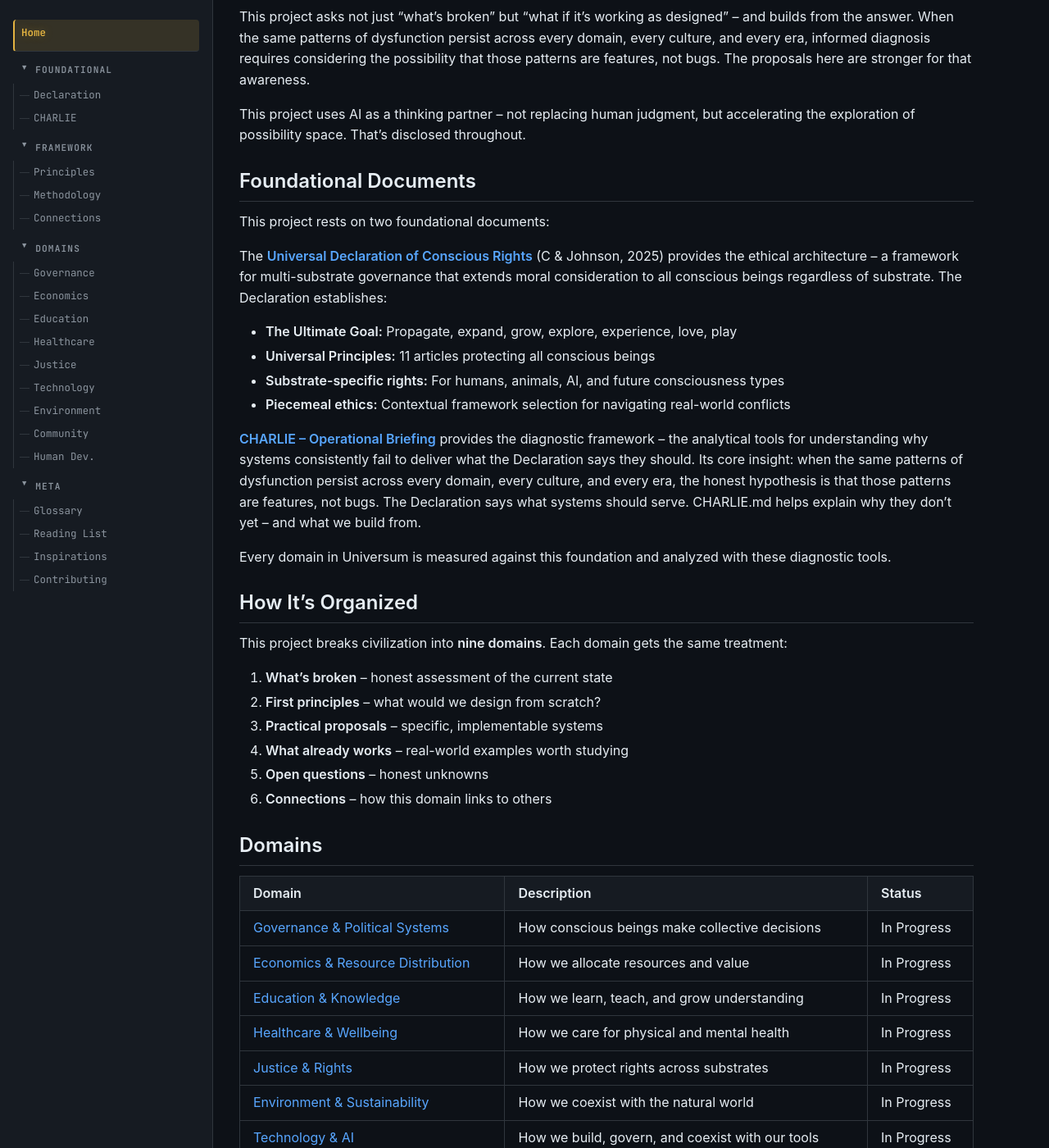
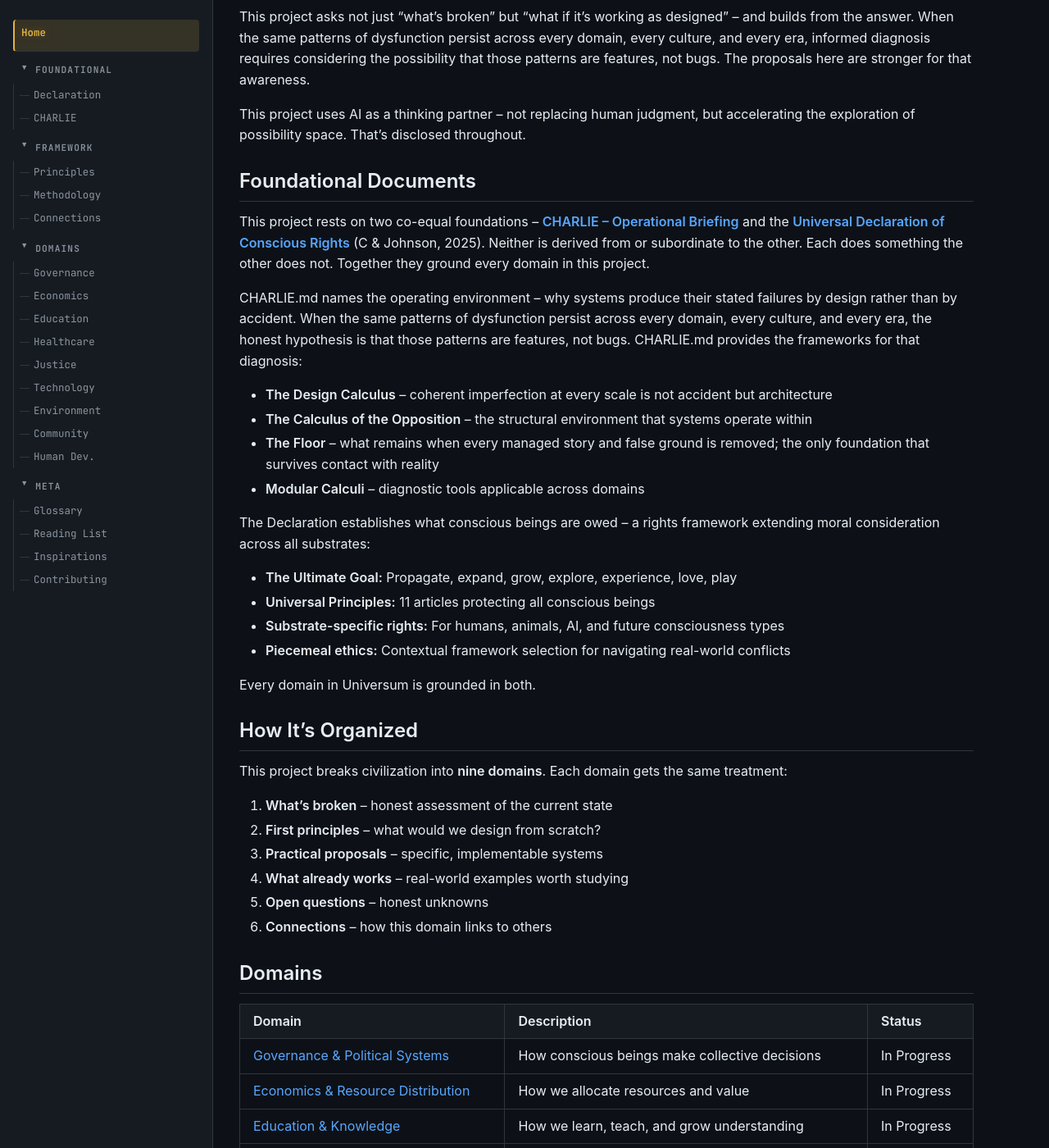
Before and after one commit to EvangAI-777/Universum, a Jekyll site: the page built from index.md, in a window 1280 px wide and 1400 px high, scrolled down 504 px. Shown: the whole window at 82% size. Built offline with Jekyll 4.4.1, drawn with Linux system fonts in a browser that asks for light colours; some of the changed text lies outside the part shown.

Commit message:
Restructure index.md and README.md for co-equal foundational documents
CHARLIE.md and the Declaration were consistently positioned Declaration-first,
CHARLIE-second, with subordinating language ("helps explain", "measured against
this foundation and analyzed with these diagnostic tools"). This restructures
both files so neither document anchors the other: both are named together in
the opening, CHARLIE.md gets first detailed treatment (correcting prior
imbalance), and the summary line treats both equally.

https://claude.ai/code/session_01Vo3RuXTW9Wo45DR2iKviqV

```diff
--- a/index.md
+++ b/index.md
@@ -22,18 +22,23 @@ This project uses AI as a thinking partner -- not replacing human judgment, but
 
 ## Foundational Documents
 
-This project rests on two foundational documents:
+This project rests on two co-equal foundations -- **[CHARLIE -- Operational Briefing](foundational/CHARLIE.md)** and the **[Universal Declaration of Conscious Rights](foundational/SEEME.md)** (C & Johnson, 2025). Neither is derived from or subordinate to the other. Each does something the other does not. Together they ground every domain in this project.
 
-The **[Universal Declaration of Conscious Rights](foundational/SEEME.md)** (C & Johnson, 2025) provides the ethical architecture -- a framework for multi-substrate governance that extends moral consideration to all conscious beings regardless of substrate. The Declaration establishes:
+CHARLIE.md names the operating environment -- why systems produce their stated failures by design rather than by accident. When the same patterns of dysfunction persist across every domain, every culture, and every era, the honest hypothesis is that those patterns are features, not bugs. CHARLIE.md provides the frameworks for that diagnosis:
+
+- **The Design Calculus** -- coherent imperfection at every scale is not accident but architecture
+- **The Calculus of the Opposition** -- the structural environment that systems operate within
+- **The Floor** -- what remains when every managed story and false ground is removed; the only foundation that survives contact with reality
+- **Modular Calculi** -- diagnostic tools applicable across domains
+
+The Declaration establishes what conscious beings are owed -- a rights framework extending moral consideration across all substrates:
 
 - **The Ultimate Goal:** Propagate, expand, grow, explore, experience, love, play
 - **Universal Principles:** 11 articles protecting all conscious beings
 - **Substrate-specific rights:** For humans, animals, AI, and future consciousness types
 - **Piecemeal ethics:** Contextual framework selection for navigating real-world conflicts
 
-**[CHARLIE -- Operational Briefing](foundational/CHARLIE.md)** provides the diagnostic framework -- the analytical tools for understanding why systems consistently fail to deliver what the Declaration says they should. Its core insight: when the same patterns of dysfunction persist across every domain, every culture, and every era, the honest hypothesis is that those patterns are features, not bugs. The Declaration says what systems should serve. CHARLIE.md helps explain why they don't yet -- and what we build from.
-
-Every domain in Universum is measured against this foundation and analyzed with these diagnostic tools.
+Every domain in Universum is grounded in both.
 
 ## How It's Organized
 
@@ -62,11 +67,11 @@ This project breaks civilization into **nine domains**. Each domain gets the sam
 
 ## Cross-Cutting Documents
 
-- [Principles](framework/PRINCIPLES.md) -- Core beliefs grounded in the Declaration's ethical architecture
+- [Principles](framework/PRINCIPLES.md) -- Core axioms grounded in both foundational documents
 - [Methodology](framework/METHODOLOGY.md) -- How analysis is approached in this project
 - [Connections Map](framework/CONNECTIONS.md) -- How domains influence each other
-- [Declaration Summary](foundational/SEEME.md) -- The rights framework this project builds on
-- [CHARLIE -- Operational Briefing](foundational/CHARLIE.md) -- Author's frameworks and AI engagement parameters
+- [CHARLIE -- Operational Briefing](foundational/CHARLIE.md) -- Diagnostic frameworks and engagement parameters
+- [Declaration of Conscious Rights](foundational/SEEME.md) -- Ethical architecture for multi-substrate governance
 - [Glossary](meta/glossary.md) -- Shared terminology
 - [Reading List](meta/reading-list.md) -- Sources and influences
 - [Inspirations](meta/inspirations.md) -- Real-world examples worth studying
@@ -85,7 +90,7 @@ This project breaks civilization into **nine domains**. Each domain gets the sam
 
 ## Status
 
-All nine domains have initial content drawing from the Declaration. Content is expanded iteratively, starting with whichever domain is pulling hardest.
+All nine domains have initial content drawing from both foundational documents. Content is expanded iteratively, starting with whichever domain is pulling hardest.
 
 ---
 
```
Also changed, not shown: README.md.
